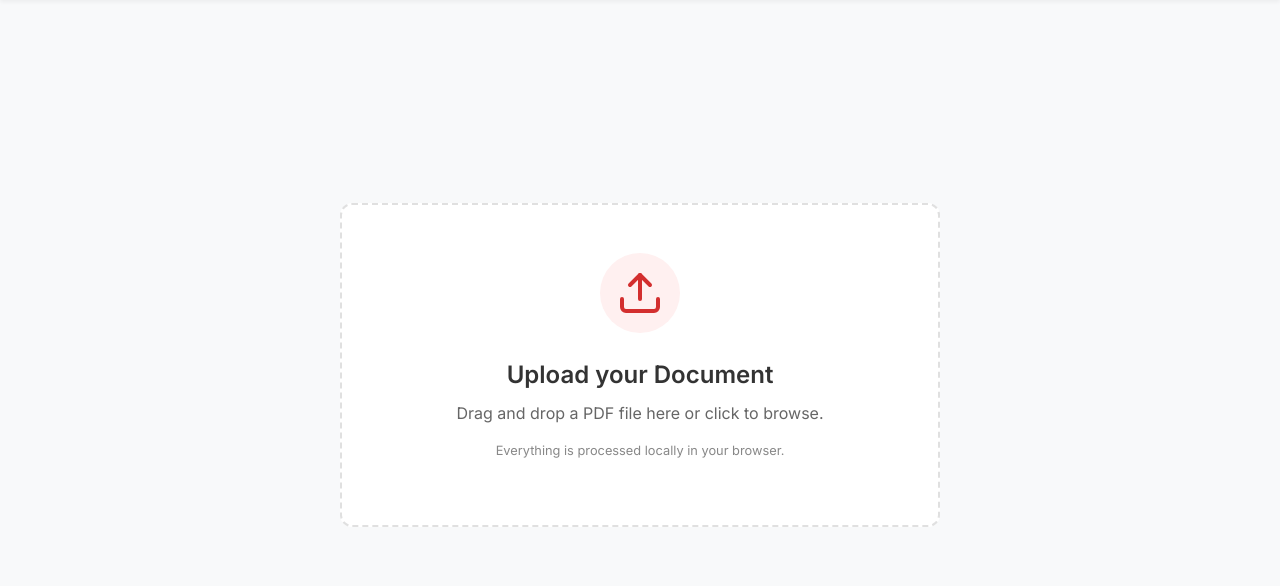
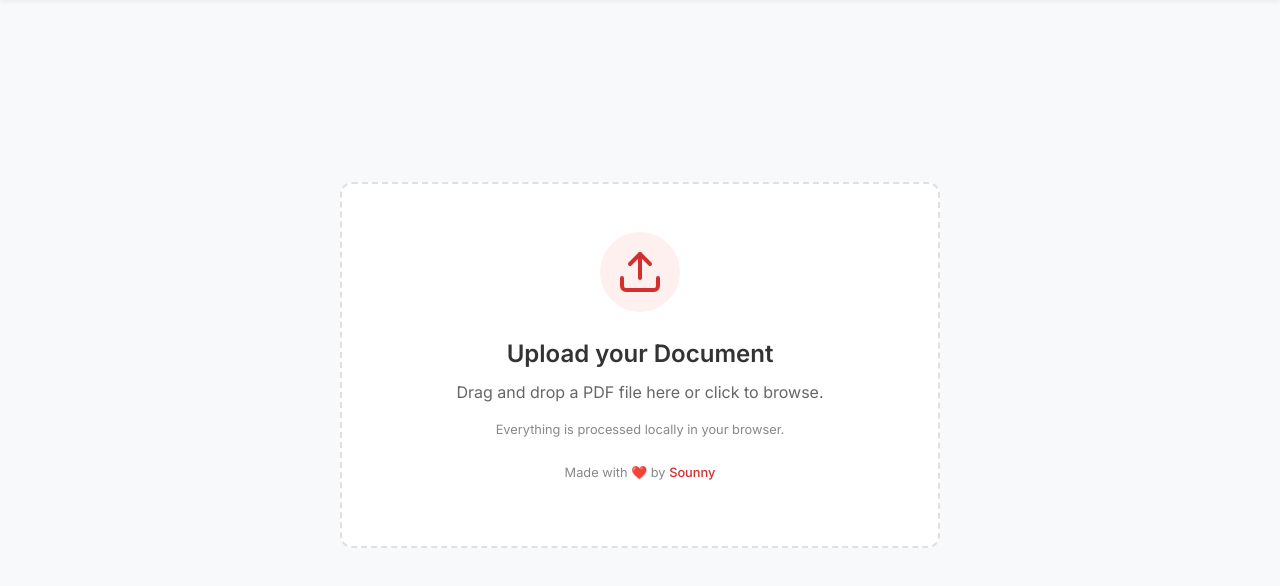
Before and after one commit to sounny/pdf, a plain HTML site: page index.html in a window 1280 px wide. Shown: the part 70-656 px from the top of the page. Drawn offline with Linux system fonts and the light colour scheme; a script that the page names is missing.

Commit message:
Add Made with love by Sounny link

```diff
--- a/index.html
+++ b/index.html
@@ -116,6 +116,11 @@
                 <h2>Upload your Document</h2>
                 <p>Drag and drop a PDF file here or click to browse.</p>
                 <p class="subtext">Everything is processed locally in your browser.</p>
+
+                <p class="subtext" style="margin-top: 1.5rem;">
+                    Made with ❤️ by <a href="https://sounny.github.io" target="_blank"
+                        style="color: var(--primary-color); text-decoration: none; font-weight: 500;">Sounny</a>
+                </p>
             </div>
         </div>
 
```
